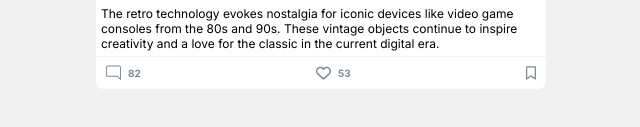
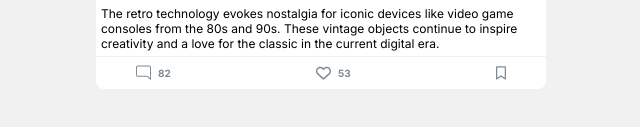
Before and after one commit to DOrielFernandez/SocialCard, a plain HTML site: page index.html in a window 1280 px wide. Shown: the part 471-598 px from the top of the page, 319-959 px from the left. Drawn offline with Linux system fonts and the light colour scheme.

Commit message:
Ajuste "interaction"
Ajuste del margin en los iconos de Interaction

```diff
--- a/style.css
+++ b/style.css
@@ -111,7 +111,7 @@ body {
 }
 
 div.interaction {
-    margin: 0 10px;
+    margin: 0 40px;
     justify-content: space-between;
 }
 
```
